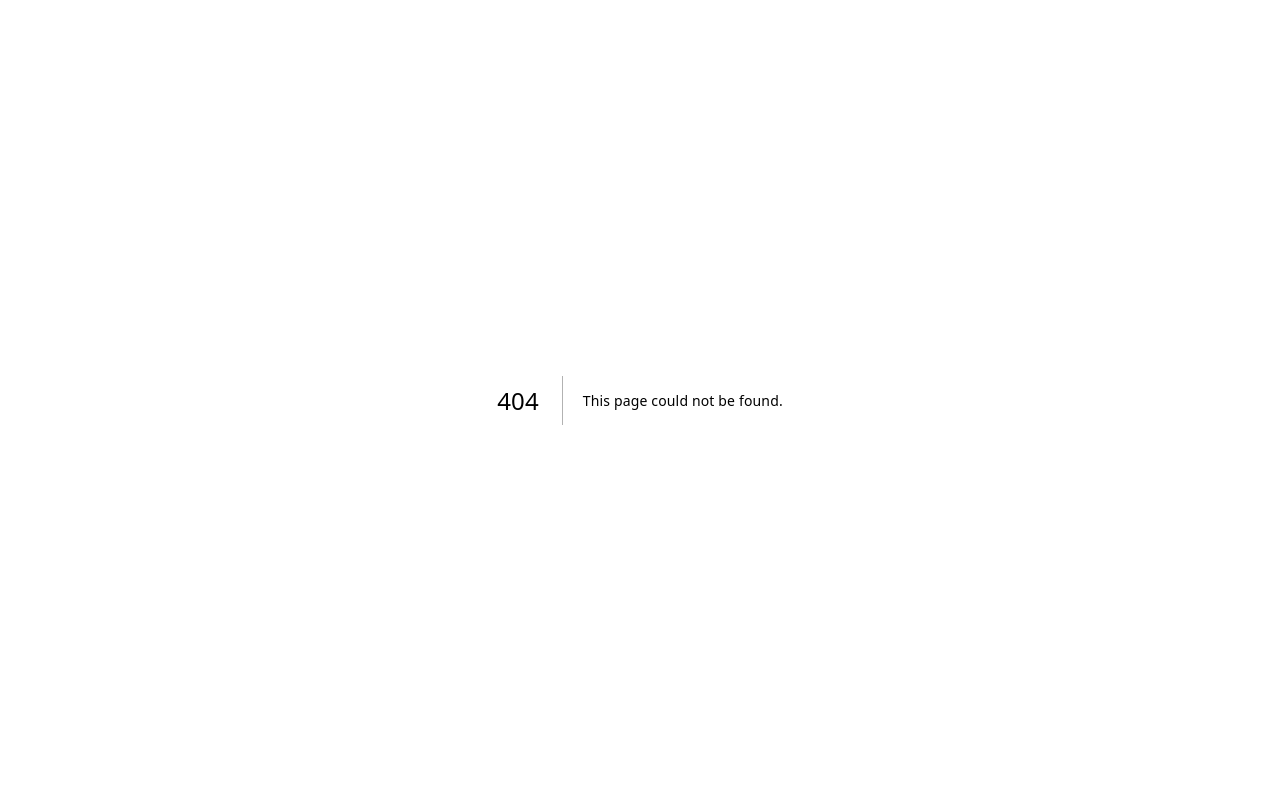
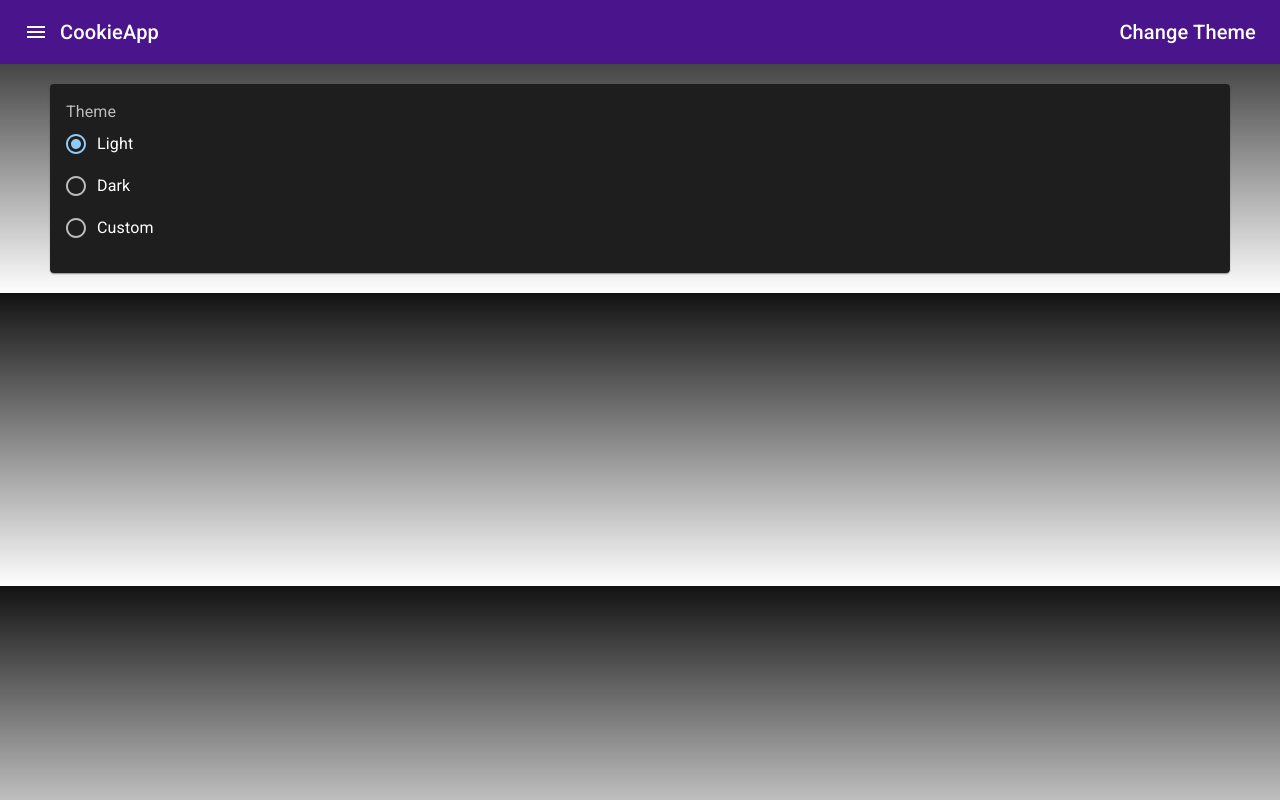
Before and after one commit to martinfyic/cookie-next-app, a Next.js app: page /theme-changer in a window 1280 px wide. Before the commit this address had no page. Built offline with nearby package versions, Linux system fonts and the light colour scheme.

Commit message:
feat: :lipstick: add pages/theme-changer.tsx

```diff
--- /dev/null
+++ b/pages/theme-changer.tsx
@@ -0,0 +1,56 @@
+import { ChangeEvent, useState } from 'react';
+import { NextPage } from 'next';
+
+import {
+	Card,
+	CardContent,
+	FormControl,
+	FormControlLabel,
+	FormLabel,
+	Radio,
+	RadioGroup,
+} from '@mui/material';
+import Cookies from 'js-cookie';
+
+import { Layout } from '@/components';
+
+const ThemeChanger: NextPage = () => {
+	const [currentTheme, setCurrentTheme] = useState('light');
+
+	const onThemeChange = (event: ChangeEvent<HTMLInputElement>) => {
+		setCurrentTheme(event.target.value);
+	};
+
+	return (
+		<Layout>
+			<Card>
+				<CardContent>
+					<FormControl>
+						<FormLabel>Theme</FormLabel>
+						<RadioGroup
+							value={currentTheme}
+							onChange={onThemeChange}
+						>
+							<FormControlLabel
+								value='light'
+								control={<Radio />}
+								label='Light'
+							/>
+							<FormControlLabel
+								value='dark'
+								control={<Radio />}
+								label='Dark'
+							/>
+							<FormControlLabel
+								value='custom'
+								control={<Radio />}
+								label='Custom'
+							/>
+						</RadioGroup>
+					</FormControl>
+				</CardContent>
+			</Card>
+		</Layout>
+	);
+};
+export default ThemeChanger;
```
